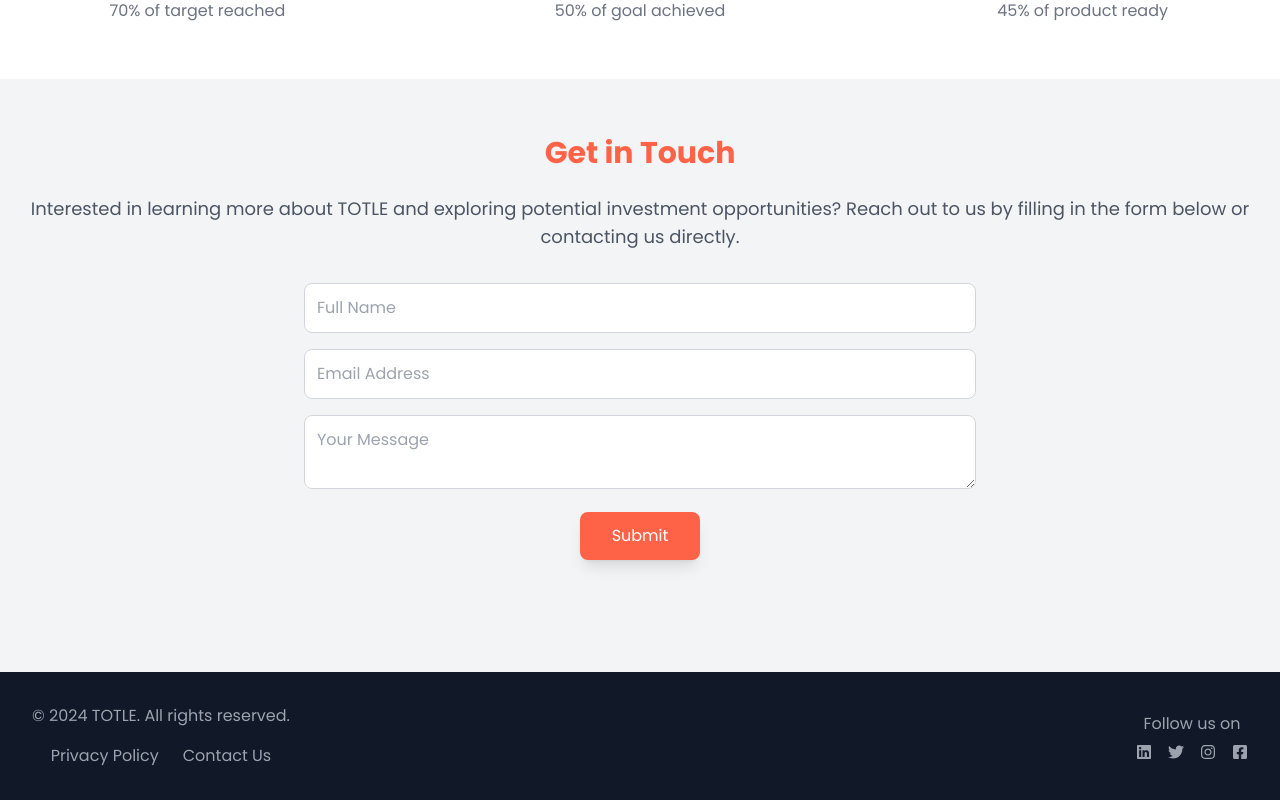
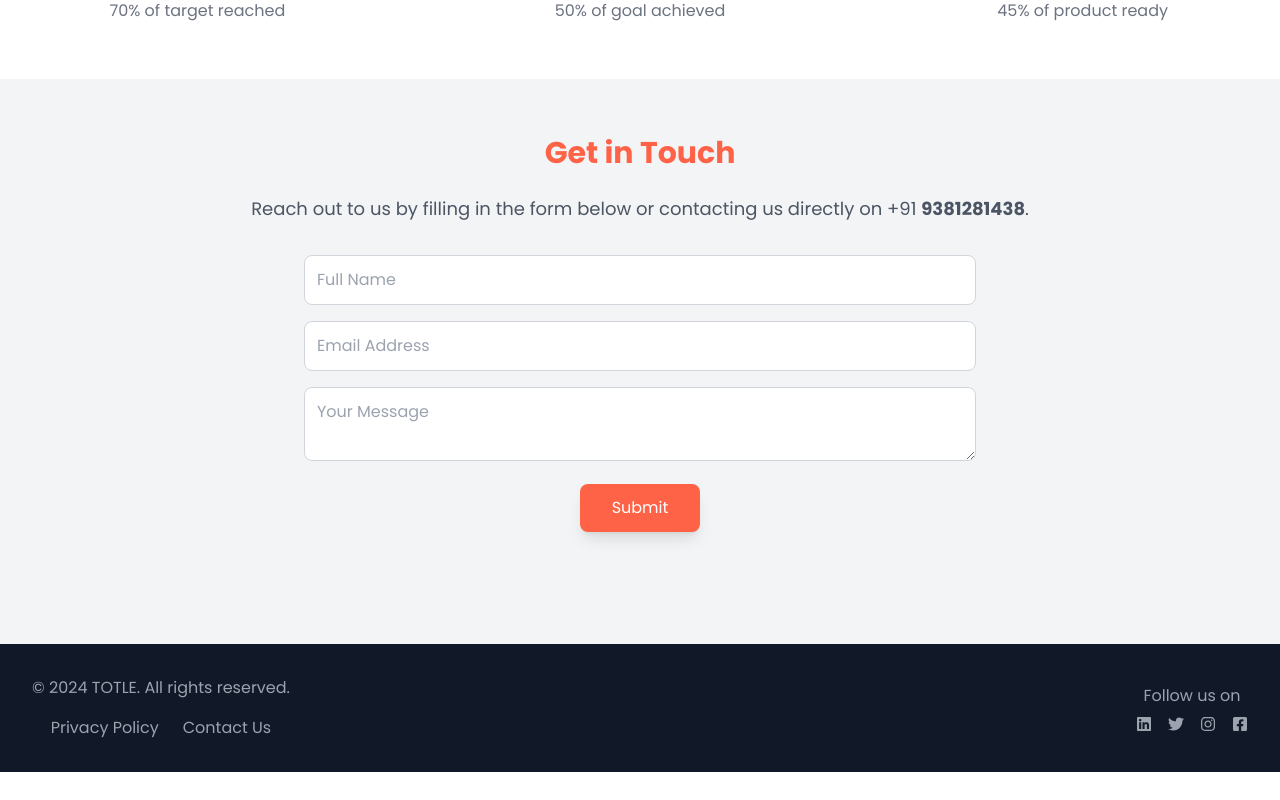
Before and after one commit to saicharan293/totle-portfolio, a React (Create React App) app: page /investors in a window 1280 px wide. Shown: the part 1509-2309 px from the top of the page. After the commit the page ends 2281 px from the top, so only its background shows below. Built offline with nearby package versions, Linux system fonts and the light colour scheme.

Commit message:
updated investors page

```diff
--- a/src/components/Investors/Investors.js
+++ b/src/components/Investors/Investors.js
@@ -249,9 +249,8 @@ const Investors = () => {
           data-aos="fade-up"
           data-aos-delay="200"
         >
-          Interested in learning more about TOTLE and exploring potential
-          investment opportunities? Reach out to us by filling in the form below
-          or contacting us directly.
+          Reach out to us by filling in the form below
+          or contacting us directly on +91 <strong>9381281438</strong>.
         </p>
         {/* Contact Form */}
         <form
```
